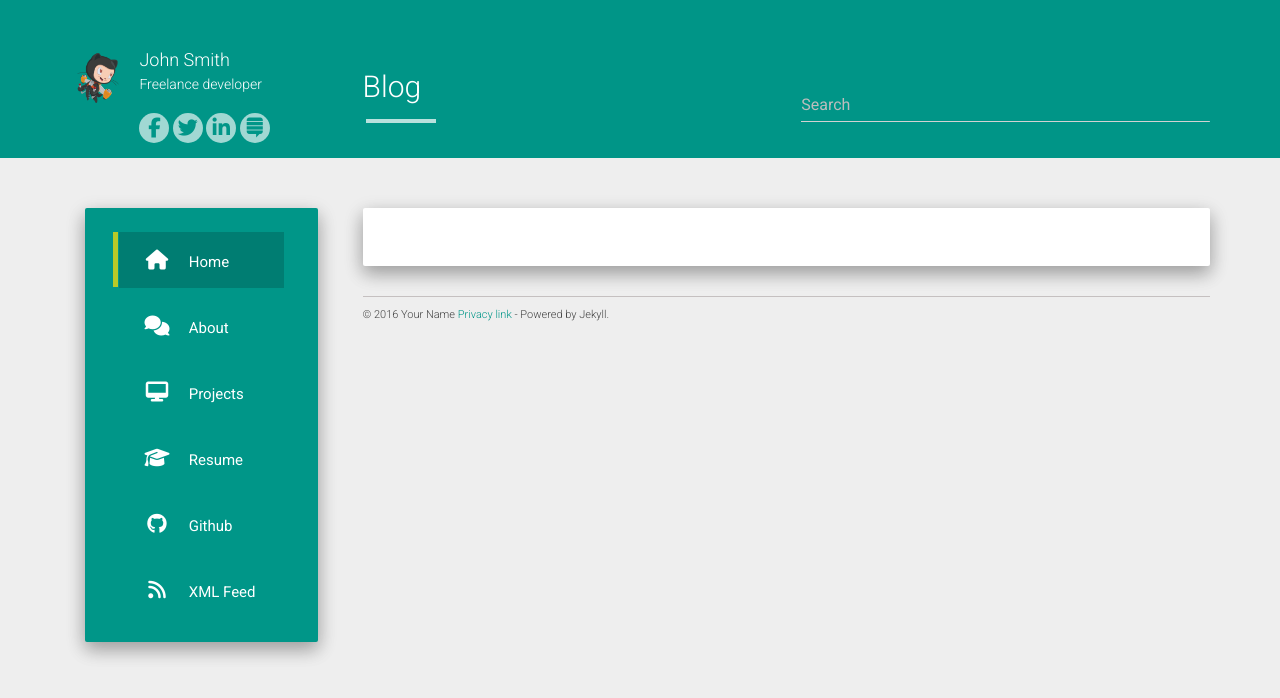
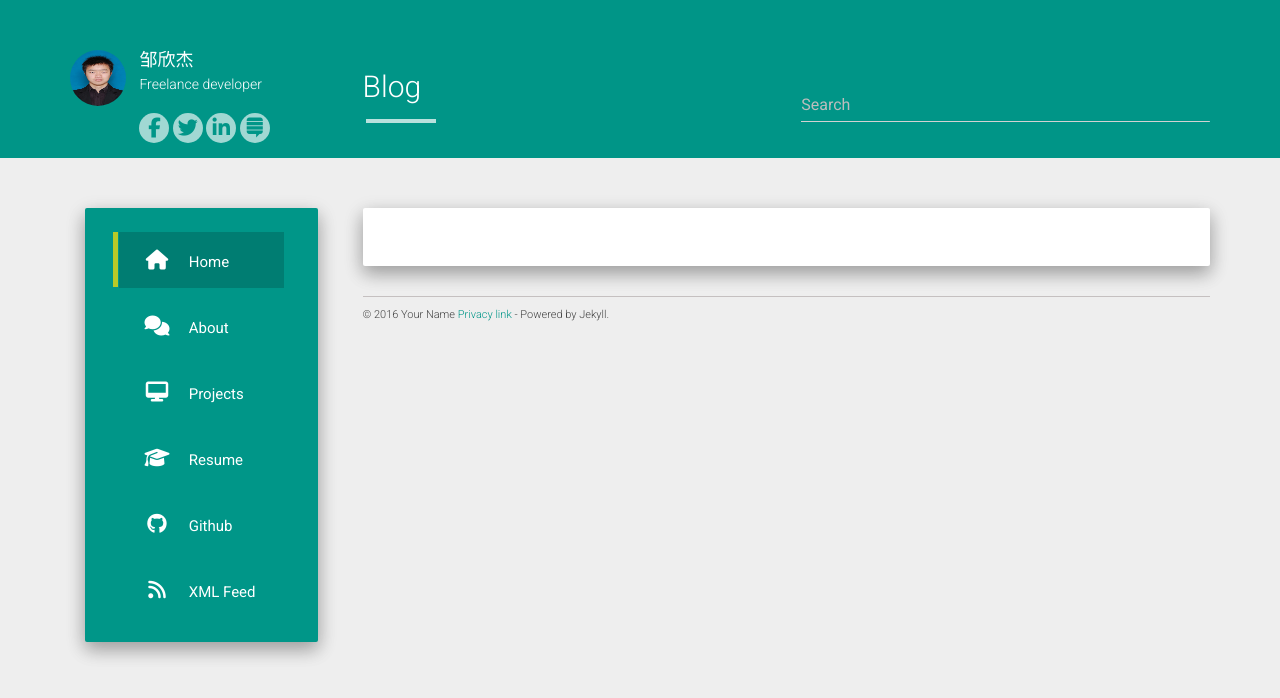
Before and after one commit to ytrug1224/zxinjie.github.io, a Jekyll site: the page built from index.html, in a window 1280 px wide. Shown: the top 698 px of the page. Built offline with Jekyll 4.4.1, drawn with Linux system fonts in a browser that asks for light colours; nearby versions of some CDN libraries; the list of posts is cut into pages by our own code.

Commit message:
modify base url

```diff
--- a/_config.yml
+++ b/_config.yml
@@ -1,12 +1,12 @@
-title: John Smith
-description: My Personal Blog
-author: John Smith
-logo: /hcz-jekyll-blog/static/img/avatar.png
+title: 邹欣杰
+description: 个人博客
+author: 邹欣杰
+logo: /assets/img/zxj.png
 github: https://github.com/zxinjie
 about: Freelance developer
 
-baseurl: "https://zxinjie.github.io/hcz-jekyll-blog"
-url: "https://zxinjie.github.io/hcz-jekyll-blog"
+baseurl: "https://zxinjie.github.io/"
+url: "https://zxinjie.github.io/"
 
 allowsearch: true
 
```
Also changed, not shown: assets/img/zxj.png (added).
